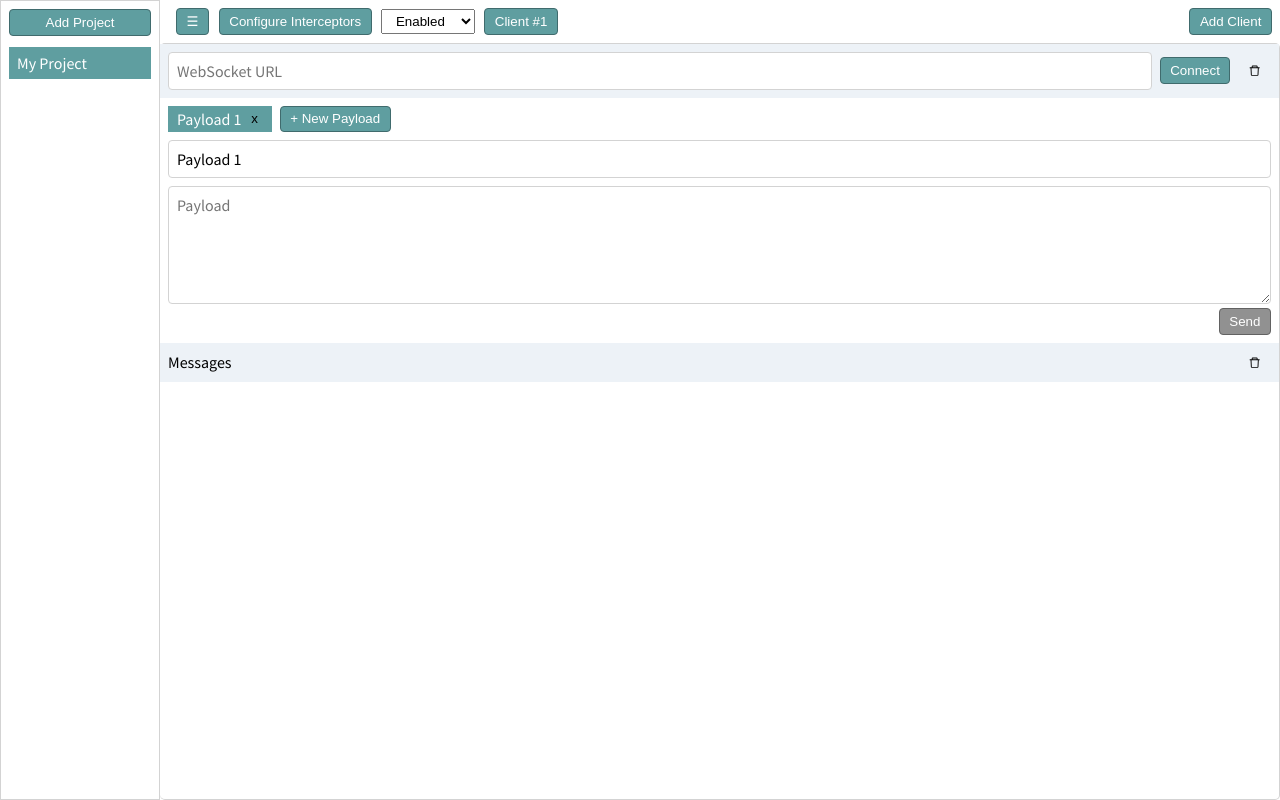
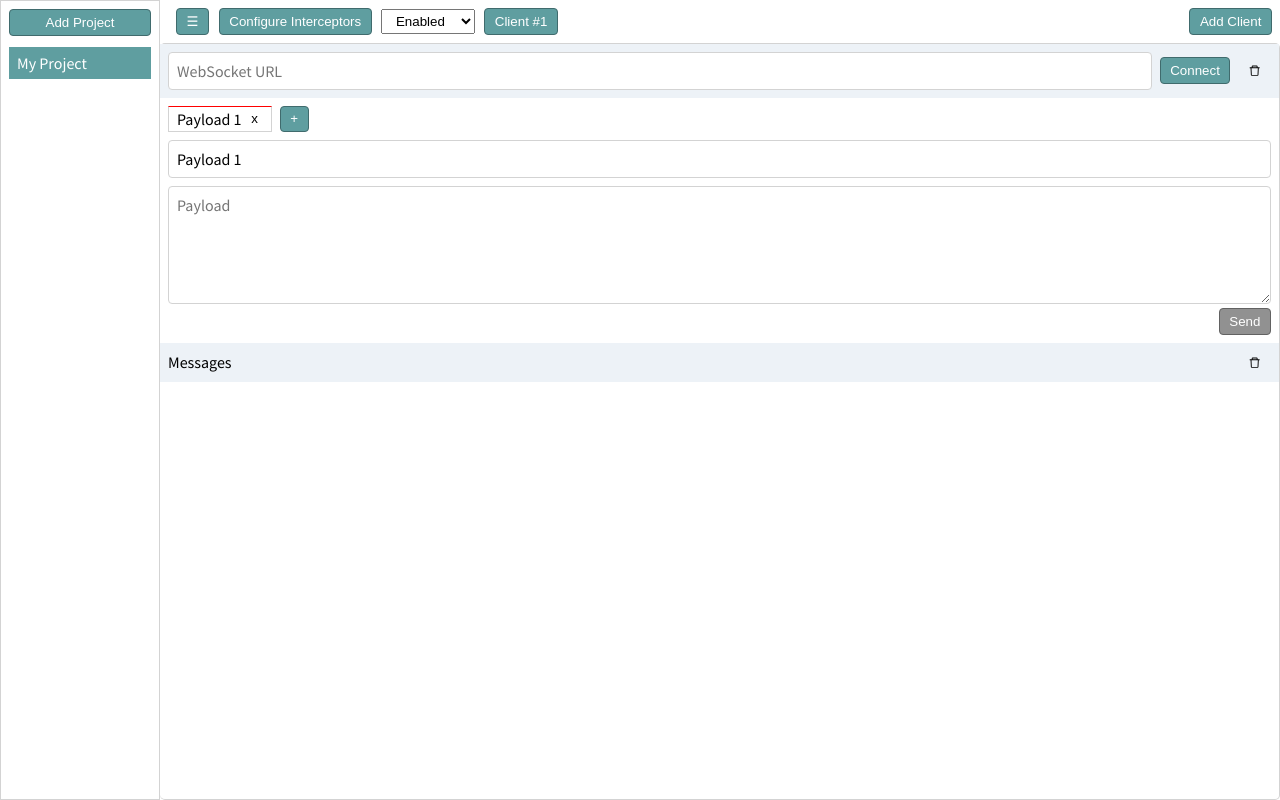
Before and after one commit to flawiddsouza/websocket-client, a Vue app: page / in a window 1280 px wide. Built offline with nearby package versions, Linux system fonts and the light colour scheme.

Commit message:
feat: payload tabs style updated

```diff
--- a/src/components/Frame.vue
+++ b/src/components/Frame.vue
@@ -104,7 +104,7 @@
                                 @change-tab="changePayloadTab(client, $event)"
                                 @close-tab="closePayloadTab(client, $event)"
                             >
-                                <button @click="addNewPayload(client)" style="white-space: nowrap">+ New Payload</button>
+                                <button @click="addNewPayload(client)" style="white-space: nowrap" title="Add New Payload">+</button>
                             </tabs>
                             <input
                                 type="text"
--- a/src/components/Tabs.vue
+++ b/src/components/Tabs.vue
@@ -85,7 +85,9 @@ export default defineComponent({
 
 <style scoped>
 .tab {
-    border: 1px solid lightgrey;
+    border-top: 1px solid var(--default-border-color);
+    border-bottom: 1px solid var(--default-border-color);
+    border-right: 1px solid var(--default-border-color);
     padding: 0.3rem;
     cursor: pointer;
     white-space: nowrap;
@@ -95,13 +97,15 @@ export default defineComponent({
     padding-left: 0.5rem;
 }
 
+.tab:first-child {
+    border-left: 1px solid var(--default-border-color);
+}
+
 .tab:not(:first-child) {
     border-left: 0;
 }
 
 .tab-active {
-    background-color: cadetblue;
-    color: white;
-    border-color: cadetblue;
+    border-top: 1px solid red;
 }
 </style>
```
